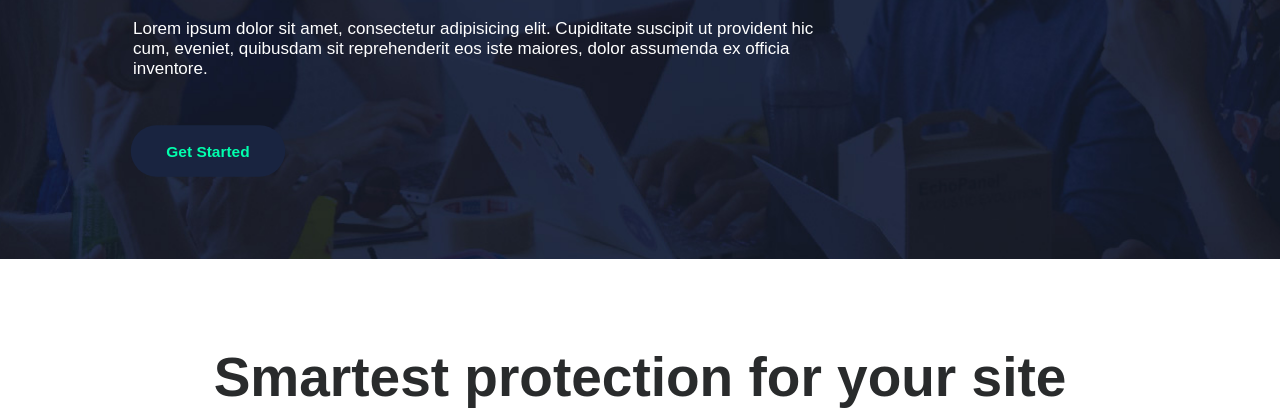
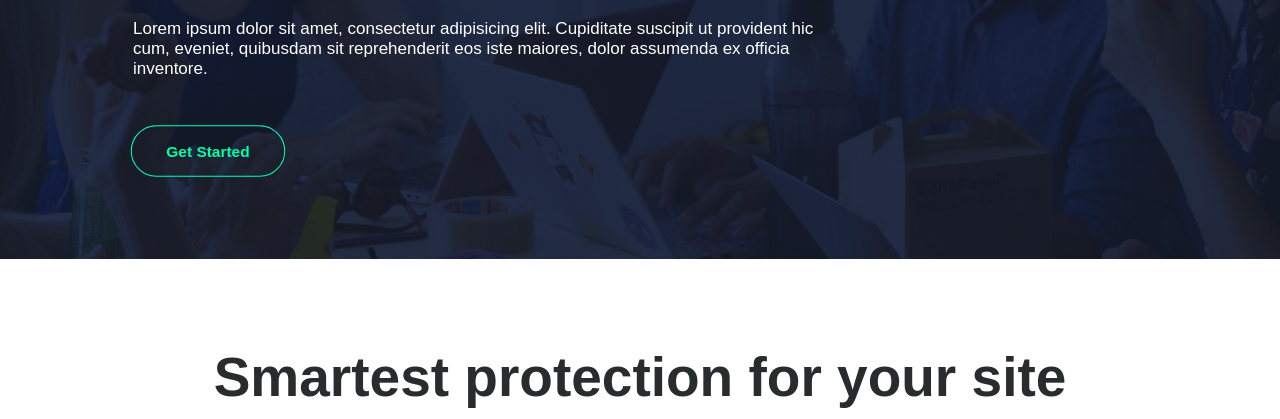
Before and after one commit to Daniick56/Web-Protection-Webpage, a plain HTML site: page index.html in a window 1280 px wide. In both pictures the pointer is over the button "Get Started". Shown: the part 381-800 px from the top of the page. Drawn offline with Linux system fonts and the light colour scheme.

Commit message:
arreglando primer boton

```diff
--- a/Styles/styles.css
+++ b/Styles/styles.css
@@ -79,12 +79,14 @@ header {
     margin-left: 5px;
     transition: transform 0.4s ease,
     color 0.4s ease,
-    background-color 0.4s ease;
+    background 0.4s ease,
+    border 0.4S ease;
 }
 .get-started-button button:hover{
     transform: scale(1.03);
-    background-color: #192440;
+    background: transparent;
     color: #00FFAD;
+    border: 1px solid #00FFAD;
 }
 
     /* END.FIRST CONTENT IMAGE WITH TEXT AND BUTTON:  */
```
